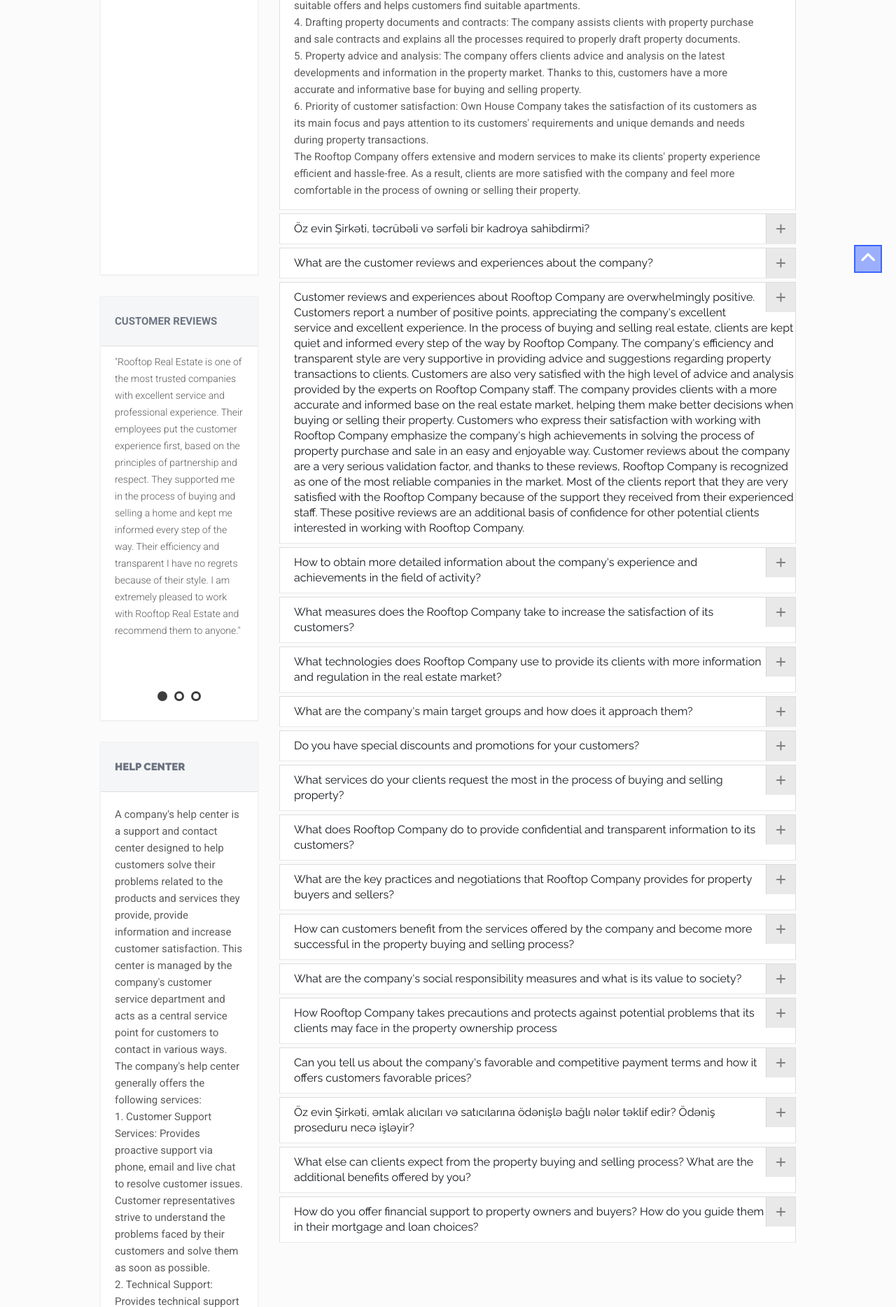
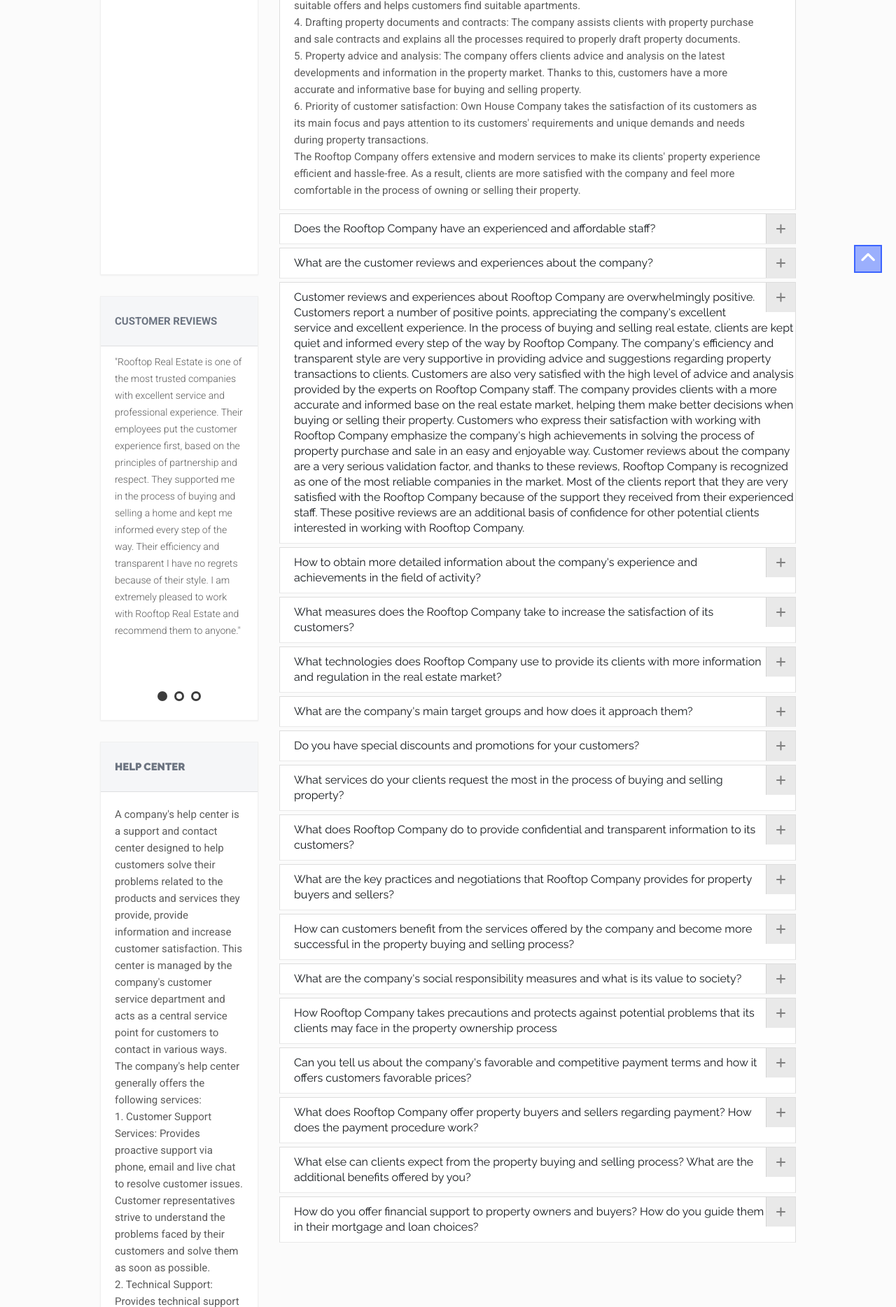
Before and after one commit to salehshahverdiyev/Rooftop, a Django app: template templates/faqs.html in a window 1280 px wide. Shown: the part 510-2378 px from the top of the page at 70% size. Run offline with Django 3.2, Linux system fonts and the light colour scheme; the template is opened without the code that fills it, so the values that code supplies are empty; some libraries are stand-ins or nearby versions.

Commit message:
fixing and updating on templates

```diff
--- a/templates/contact.html
+++ b/templates/contact.html
@@ -35,21 +35,21 @@
                                         <div class="media">
                                             <i class="pull-left fa fa-home"></i>
                                             <div class="media-body">
-                                                <strong>Ünvan:</strong><br>
+                                                <strong>Address:</strong><br>
                                                 Isfandiyar Zulalov 30, Shah Yasamal district, Baku
                                             </div>
                                         </div>
                                         <div class="media">
                                             <i class="pull-left fa fa-phone"></i>
                                             <div class="media-body">
-                                                <strong>Telefon:</strong><br>
+                                                <strong>Phone:</strong><br>
                                                 994515560728
                                             </div>
                                         </div>
                                         <div class="media">
                                             <i class="pull-left fa fa-envelope-o"></i>
                                             <div class="media-body">
-                                                <strong>Faks:</strong><br>
+                                                <strong>Fax:</strong><br>
                                                 +99412 493-79-87
                                             </div>
                                         </div>
--- a/templates/faqs.html
+++ b/templates/faqs.html
@@ -67,7 +67,7 @@
                                         <div class="panel-heading" role="tab" id="heading2">
                                             <h4 class="panel-title">
                                                 <a class="collapsed" data-toggle="collapse" data-parent="#accordion" href="#collapse2" aria-expanded="false" aria-controls="collapse2">
-                                                    <span class="dot"></span> Öz evin Şirkəti, təcrübəli və sərfəli bir kadroya sahibdirmi?
+                                                    <span class="dot"></span> Does the Rooftop Company have an experienced and affordable staff?
                                                 </a>
                                             </h4>
                                         </div>
@@ -514,7 +514,7 @@
                                         <div class="panel-heading" role="tab" id="heading17">
                                             <h4 class="panel-title">
                                                 <a class="collapsed" data-toggle="collapse" data-parent="#accordion" href="#collapse17" aria-expanded="false" aria-controls="collapse17">
-                                                    <span class="dot"></span> Öz evin Şirkəti, əmlak alıcıları və satıcılarına ödənişlə bağlı nələr təklif edir? Ödəniş proseduru necə işləyir?
+                                                    <span class="dot"></span> What does Rooftop Company offer property buyers and sellers regarding payment? How does the payment procedure work?
                                                 </a>
                                             </h4>
                                         </div>
--- a/templates/header.html
+++ b/templates/header.html
@@ -67,7 +67,7 @@
 
                     <div class="logo">
 
-                        <a href="{% url 'index' %}"><img src="{% static 'assets/ico/logo.jpg' %}" alt="Öz Evin"/></a>
+                        <a href="{% url 'index' %}"><img src="{% static 'assets/ico/logo.jpg' %}" alt="Rooftop"/></a>
 
                     </div>
 
--- a/templates/index.html
+++ b/templates/index.html
@@ -142,7 +142,7 @@
 
                                                         <h2 class="caption-title">Own your own home</h2>
 
-                                                        <h3 class="caption-subtitle"><span>Ən yaxşı təklifləri sizlərə təqdim edirik</span></h3>
+                                                        <h3 class="caption-subtitle"><span>We present the best offers to you</span></h3>
 
                                                         <p class="caption-text">
 
--- a/templates/register.html
+++ b/templates/register.html
@@ -29,7 +29,7 @@
                     <div class="container">
                         <div class="row">
                             <div class="col-sm-6">
-                                <h3 class="block-title"><span>Login</span></h3>
+                                <h3 class="block-title"><span>Register</span></h3>
                                 <form method="POST" class="form-login">
                                     {% csrf_token %}
                                     <div class="row">
```
Also changed, not shown: templates/footer-1.html (+8 -8 lines).
